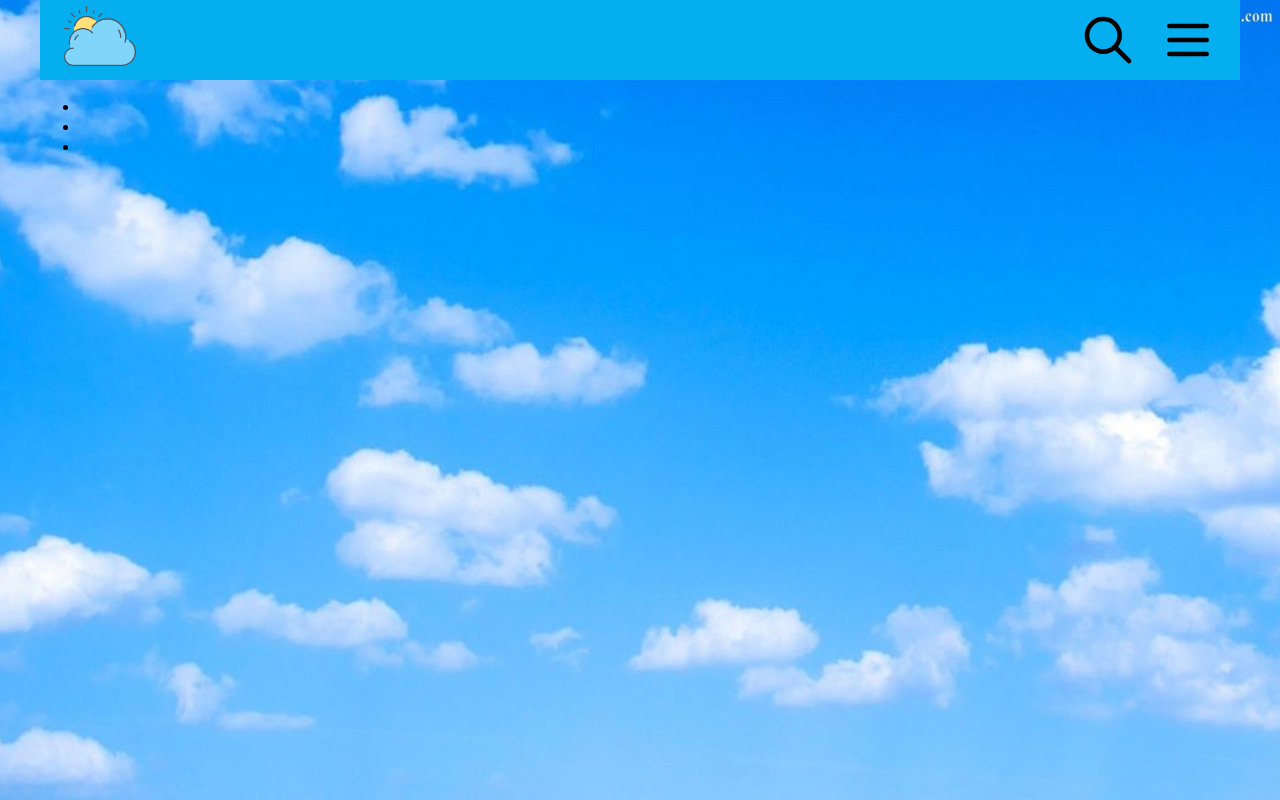
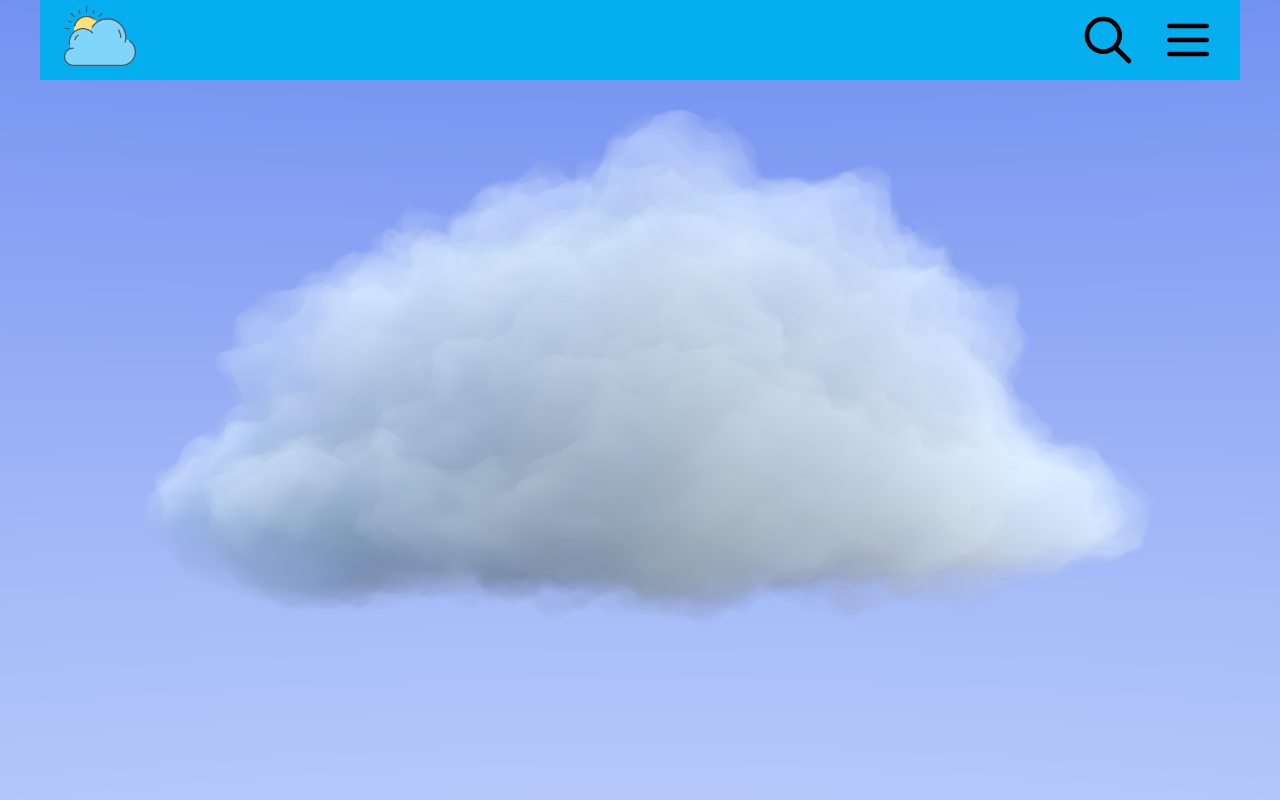
Before and after one commit to AlejandroIzquierdoMoreno/tiempo, a React (Create React App) app: page / in a window 1280 px wide. Built offline with nearby package versions, Linux system fonts and the light colour scheme.

Commit message:
header terminado

```diff
--- a/src/App.js
+++ b/src/App.js
@@ -1,6 +1,6 @@
 import './assets/css/App.css';
 import React from 'react';
-import bg from './assets/img/9.jpg'
+import bg from './assets/img/fondo.jpg'
 
 //Importar Componentes
 import Header from "./components/header/header"
--- a/src/components/header/header.js
+++ b/src/components/header/header.js
@@ -1,6 +1,11 @@
 import React from "react";
 import logo from "../../assets/img/logo.png";
 import style from "./style.css";
+
+function search(){
+
+}
+
 class Header extends React.Component {
     render() {
         return (
@@ -22,10 +27,10 @@ class Header extends React.Component {
                 </div>
 
                 <nav className="nav">
-                    <ul>
-                        <li></li>
-                        <li></li>
-                        <li></li>
+                    <ul className="nav-ul">
+                        <li className="nav-ul-li"></li>
+                        <li className="nav-ul-li"></li>
+                        <li className="nav-ul-li"></li>
                     </ul>
                 </nav>
             </header>
--- a/src/components/header/style.css
+++ b/src/components/header/style.css
@@ -58,3 +58,11 @@
 .menu {
     height: 3.5em;
 }
+
+/* NAV */
+.nav {
+
+}
+.nav-ul {
+    list-style: none;
+}
```
Also changed, not shown: src/assets/img/fondo.jpg (added).
